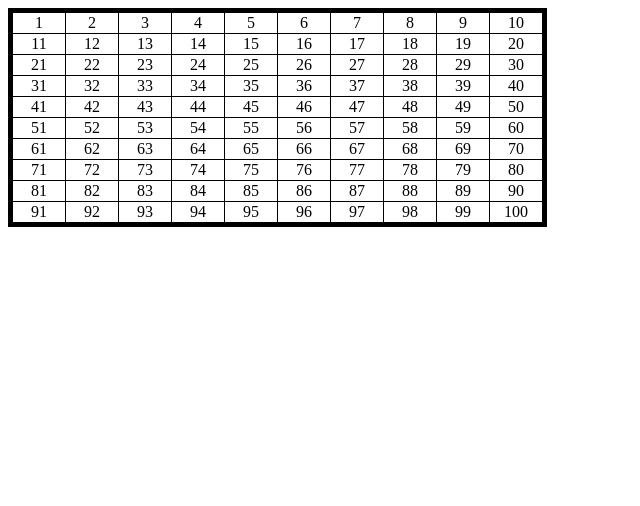
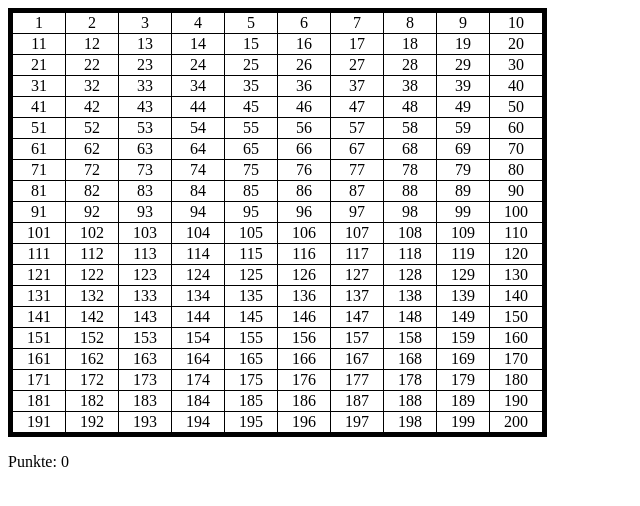
Before and after one commit to Larry21t/Primzahlen_Spiel_in_Angular, an Angular app: page / in a window 1280 px wide. Shown: the top 506 px of the page, without its empty margins (0-640 px from the left). Built offline with nearby package versions, Linux system fonts and the light colour scheme.

Commit message:
Punktestand wird in app-Component berechnet

```diff
--- a/src/app/app.component.html
+++ b/src/app/app.component.html
@@ -1,2 +1,4 @@
-<app-table></app-table>
-<!-- <app-bewerteter-table *ngIf="viewState === 'bewertung'" [zelle]="zelle"></app-bewerteter-table> -->
+<!-- <app-table (punktestandVeraendernEvent)="punktestandVeraendern($event)"></app-table>
+<app-punktestand [punktestandEvent]="punktestandEvent"></app-punktestand> -->
+<app-table (punktestandVeraendernEvent)="punktestandVeraendern($event)"></app-table>
+<app-punktestand [punkte]="punktestand"></app-punktestand>
--- a/src/app/app.component.ts
+++ b/src/app/app.component.ts
@@ -1,4 +1,5 @@
-import { Component } from '@angular/core';
+
+import { Component} from '@angular/core';
 import { NumberTable } from './share/numberTable'
 
 
@@ -10,5 +11,14 @@ import { NumberTable } from './share/numberTable'
 export class AppComponent {
   title = 'primzahlenSpiel';
   numberTable!: NumberTable;
+  punktestand: number = 0;
 
+  punktestandVeraendern(istPrimzahl: boolean): void{
+    if(istPrimzahl){
+      this.punktestand += 1;
+    }
+    else{
+      this.punktestand -= 1;
+    }
+  }
 }
--- a/src/app/app.module.ts
+++ b/src/app/app.module.ts
@@ -3,11 +3,13 @@ import { BrowserModule } from '@angular/platform-browser';
 
 import { AppComponent } from './app.component';
 import { TableComponent } from './table/table.component';
+import { PunktestandComponent } from './punktestand/punktestand.component';
 
 @NgModule({
   declarations: [
     AppComponent,
     TableComponent,
+    PunktestandComponent,
   ],
   imports: [
     BrowserModule
--- /dev/null
+++ b/src/app/punktestand/punktestand.component.html
@@ -0,0 +1 @@
+<p>Punkte: {{ punkte }}</p>
--- /dev/null
+++ b/src/app/punktestand/punktestand.component.ts
@@ -0,0 +1,28 @@
+import { Component, OnInit, Input } from '@angular/core';
+
+@Component({
+  selector: 'app-punktestand',
+  templateUrl: './punktestand.component.html',
+  styleUrls: ['./punktestand.component.css']
+})
+export class PunktestandComponent implements OnInit {
+  @Input() punkte!: number;
+
+  constructor() { }
+
+  ngOnInit(): void {
+  }
+
+  // punktestandAktualisieren(istPrimzahl: any): number{
+  //   let punkte = 0;
+  //   if(istPrimzahl){
+  //     punkte = 1;
+  //   }
+  //   else{
+  //     punkte = -1;
+  //   }
+  //   return (this.punktestand + punkte);
+  // }
+
+
+}
--- a/src/app/table/table.component.css
+++ b/src/app/table/table.component.css
@@ -7,3 +7,11 @@ td{
   border: thin solid;
   text-align: center;
 }
+
+.primzahl{
+  background-color: green;
+}
+
+.keinePrimzahl{
+  background-color: red;
+}
--- a/src/app/table/table.component.html
+++ b/src/app/table/table.component.html
@@ -7,5 +7,3 @@
     </tr>
   </tbody>
 </table>
-
-<!-- <app-bewerteter-table [tableBewertet]="numbersInTable" [tableGefiltert]="filteredNumbers"></app-bewerteter-table> -->
--- a/src/app/table/table.component.ts
+++ b/src/app/table/table.component.ts
@@ -2,7 +2,7 @@ import { Component, EventEmitter, OnInit, Output } from '@angular/core';
 import { NumberTable } from '../share/numberTable';
 
 const start: number = 1;
-const hoechsteZahl: number = 100;
+const hoechsteZahl: number = 200;
 const breite: number = 10;
 
 @Component({
@@ -14,26 +14,15 @@ export class TableComponent implements OnInit {
   volleTabelle: NumberTable = new NumberTable(start, breite, hoechsteZahl);
   breite: number[] = (new NumberTable(start, breite, breite)).getZahlenArray();//evtl. kann man schon in der Klasse NumberTable die Breite als Array definieren
   hoehe: number[] = (new NumberTable(start, this.volleTabelle.getHoehe(), this.volleTabelle.getHoehe())).getZahlenArray();
-  // numbersInTable: number[] = this.fillArray(hoechsteZahl);
-  // breite: number[] = this.fillArray(breite);
-  // hoehe: number[] = this.fillArray(hoehe)
   gefiltertesArray: any[] = this.sieben([...this.volleTabelle.getZahlenArray()]);
+
+
+  @Output() punktestandVeraendernEvent = new EventEmitter<boolean>();
 
   constructor() { }
 
   ngOnInit(): void {
   }
-
-
-  // fillArray(highestNumber: number) : number[]{
-  //   let i: number = start;
-  //   let myArray: number[] = [];
-  //   while(i <= highestNumber){
-  //     myArray.push(i);
-  //     i++
-  //   }
-  //   return myArray;
-  // }
 
 
   sieben(anArray: any[]): any[]{
@@ -52,27 +41,21 @@ export class TableComponent implements OnInit {
     return anArray;
   }
 
-  bewerten(clickedZelle: any): any{
+
+
+  bewerten(clickedZelle: any){
     let inhalt: number = parseInt(clickedZelle.path[0].innerText);
     let istPrimzahl: boolean = false;
     if(this.gefiltertesArray.includes(inhalt)){
       istPrimzahl = true;
-      clickedZelle.path[0].bgColor = 'green' //evtl. Komponente Zelle machen?
+      clickedZelle.path[0].classList.add('primzahl')//evtl. Komponente oder Klasse/Interface Zelle machen? Diese hat dann die Eigenschaften Zahl, istPrimzahl und evtl. noch Farbe.
+      //anstatt direkt Farbe zu ändern einfach eine CSS-Klasse hinzufügen
+
     }
     else{
-      clickedZelle.path[0].bgColor = 'red'
+      clickedZelle.path[0].classList.add('keinePrimzahl');
     }
-    return istPrimzahl;
+    this.punktestandVeraendernEvent.emit(istPrimzahl);
+
   }
-
-
-
-  // showBewertung(eventClicked: any){
-  //   this.showBewertungEvent.emit(eventClicked.path[0].innerText);
-  // }
-
-  // getFilteredTable(eventFiltered: number[]){
-  //   this.filteredTable = eventFiltered;
-  // }
-
 }
```
Also changed, not shown: src/app/bewerteter-table/bewerteter-table.component.html (deleted, +0 -11 lines), src/app/bewerteter-table/bewerteter-table.component.ts (deleted, +0 -30 lines), src/app/punktestand/punktestand.component.css (added), 1 other file (tests, documents, lock files or other folders).
